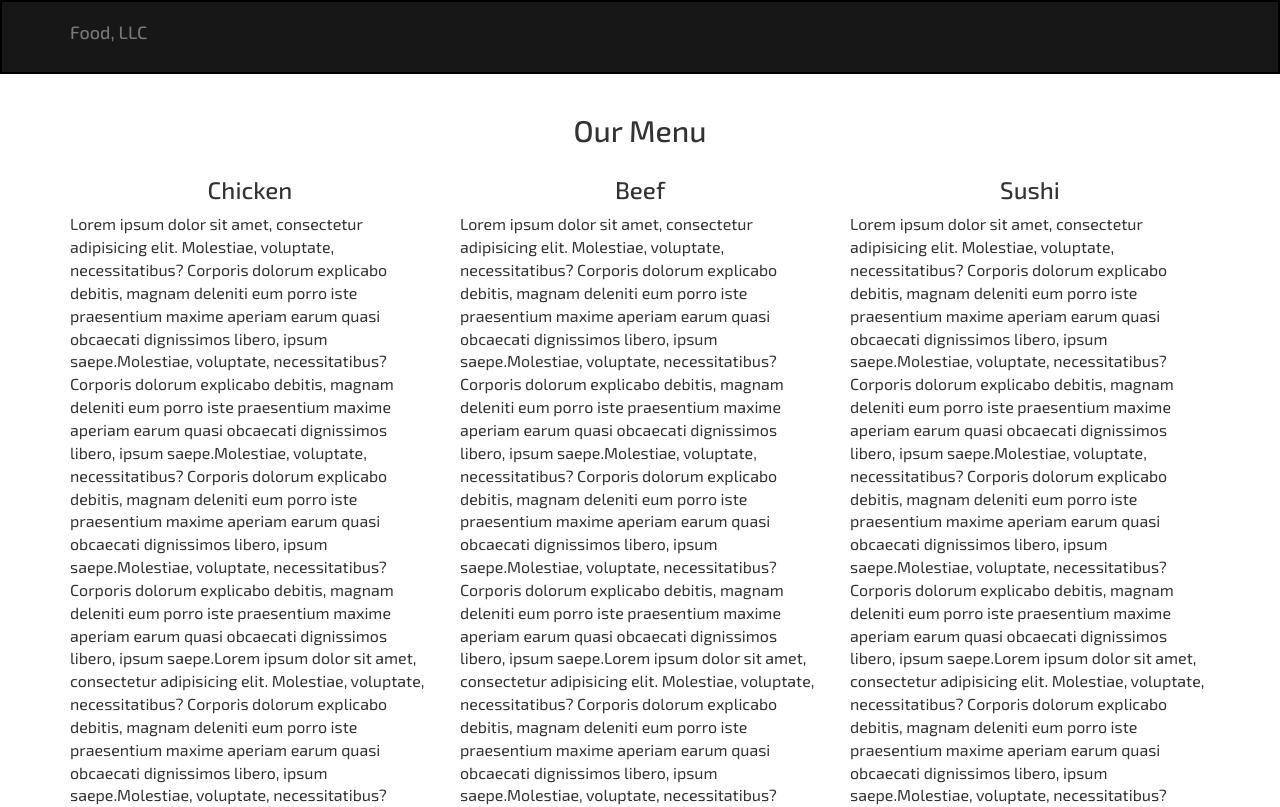
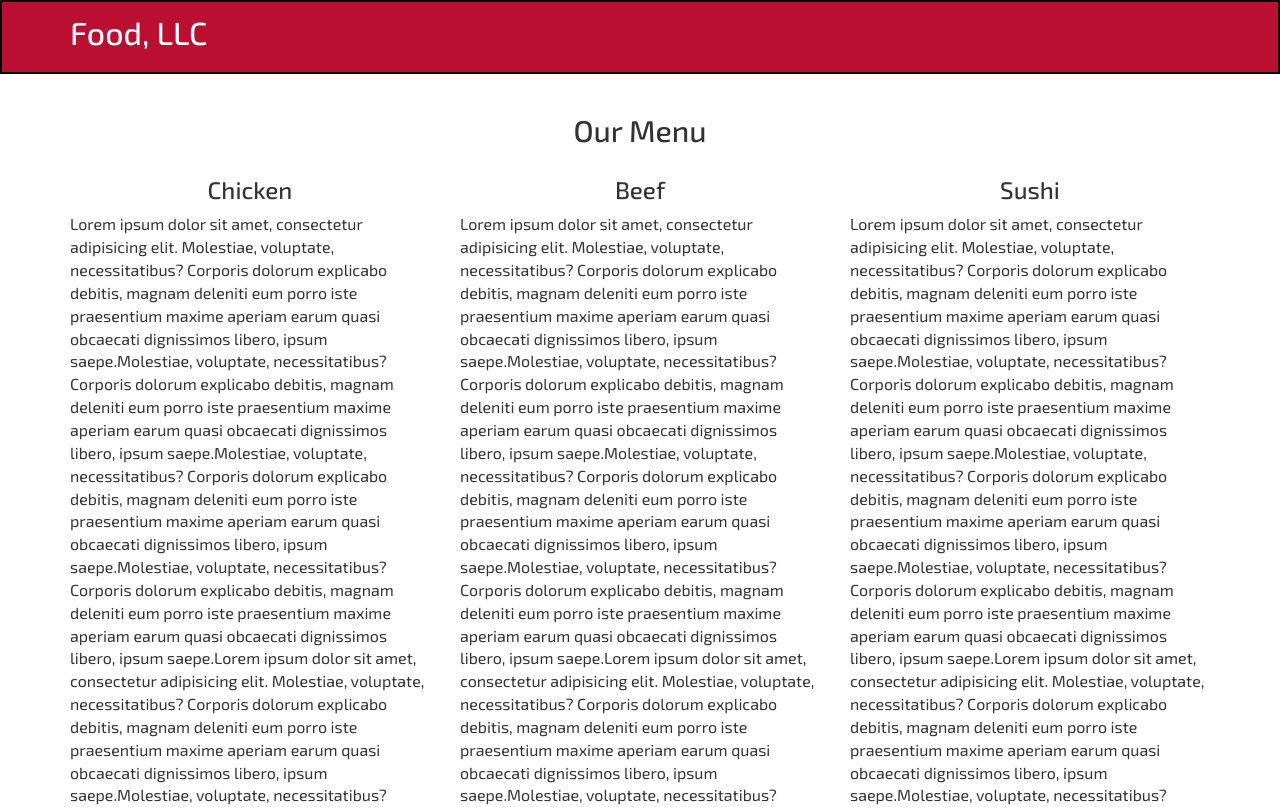
Before and after one commit to lindamai/site3, a plain HTML site: page index.html in a window 1280 px wide. Shown: the top 807 px of the page. Drawn offline with nearby package versions, Linux system fonts and the light colour scheme.

Commit message:
Update style.css

```diff
--- a/css/style.css
+++ b/css/style.css
@@ -6,10 +6,16 @@ body{
   border: 2px solid #000 !important;
 }
 #header-nav{
-  background-color:#171717;
+  background-color:#BA0F30;
   border:2px solid #000000;
   border-radius: 0;
 }
+
+.navbar-default .navbar-brand{
+	font-size: 2em;
+	color: #ffffff;
+}
+
 .navbar-brand{
   margin-top: 10px;
   padding-top:10px;
```
